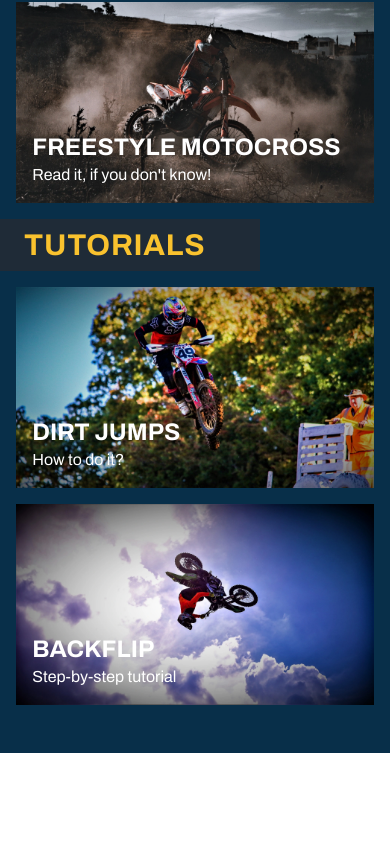
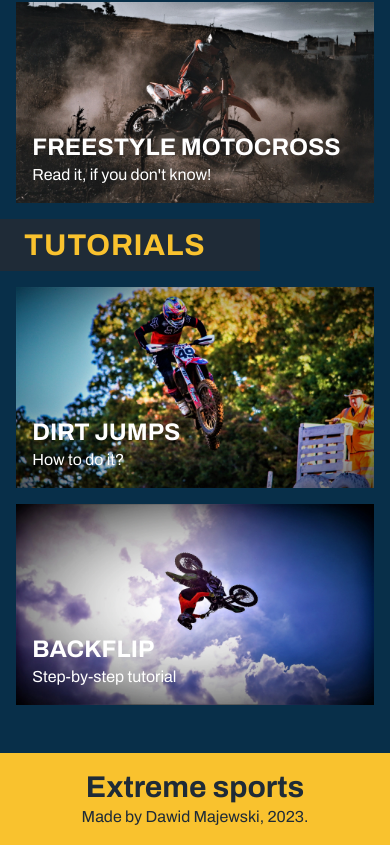
Before and after one commit to dawid-majewski-pl/extreme_sports, a website: page public/index.html in a window 390 px wide. Shown: the part 4231-5076 px from the top of the page. Before the commit the page ends 4984 px from the top, so only its background shows below. Drawn offline with Linux system fonts and the light colour scheme.

Commit message:
footer section added and styled for mobile.

```diff
--- a/public/index.html
+++ b/public/index.html
@@ -189,6 +189,10 @@
                 </div>
             </section>
         </section>
+        <section class="bg-orange-main text-gunmetal-main p-4 text-center" id="footer">
+            <h2 class="text-3xl font-bold">Extreme sports</h2>
+            <p>Made by Dawid Majewski, 2023.</p>
+        </section>
     </main>
 </body>
 </html>
```
